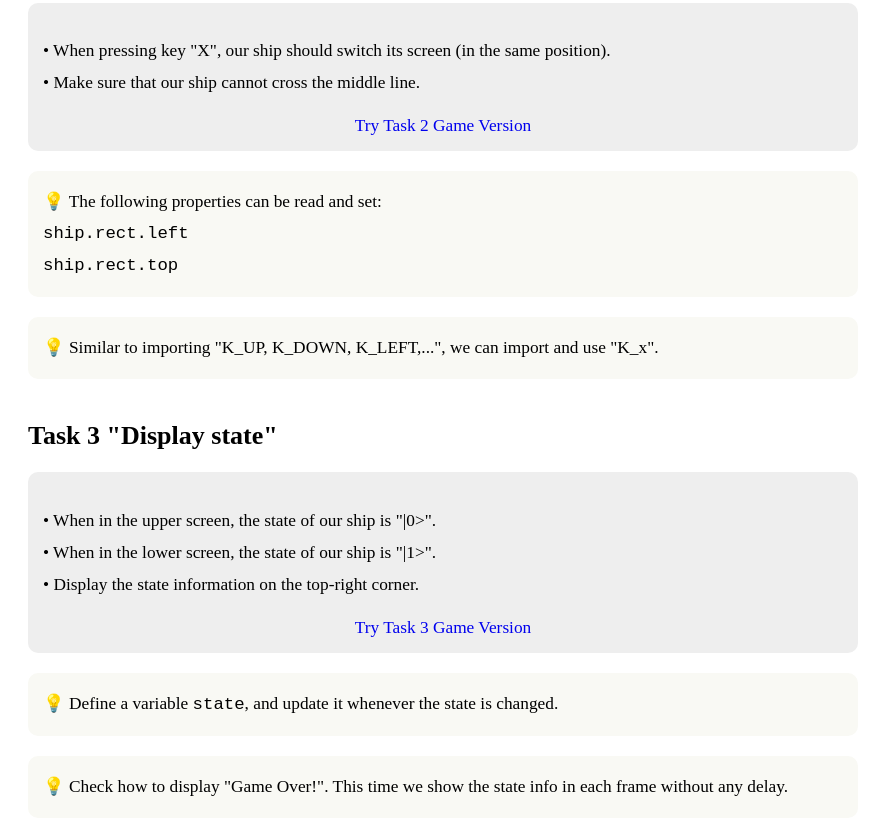
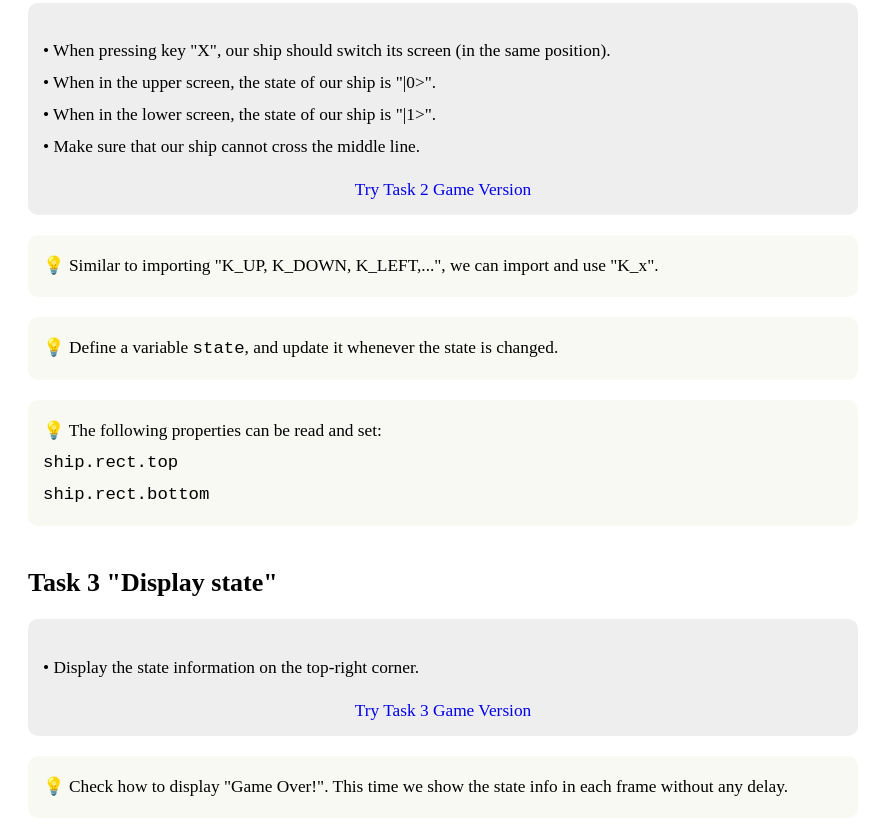
Before and after one commit to LearnQuantum/LearnQuantum.github.io, a plain HTML site: page my-photonic-ship/quantum-game.html in a window 1280 px wide. Shown: the part 681-1520 px from the top of the page, without its empty margins (0-893 px from the left). Drawn offline with Linux system fonts and the light colour scheme.

Commit message:
minor changes on quantum game

```diff
--- a/my-photonic-ship/quantum-game.html
+++ b/my-photonic-ship/quantum-game.html
@@ -70,37 +70,37 @@
  <p>
 	• When pressing key "X", our ship should switch its screen (in the same position).
 	<br><font class="space"></font>
+	• When in the upper screen, the state of our ship is "|0>".
+	<br><font class="space"></font>
+	• When in the lower screen, the state of our ship is "|1>".
+	<br><font class="space"></font>
 	• Make sure that our ship cannot cross the middle line.
 </p>
  <center><a href="games/photonic-ship-task2.html" target="_blank">Try Task 2 Game Version </a></center>
 </div>
 <br>
 <div class="hint">
-💡 The following properties can be read and set:
- <br>
- <code> ship.rect.left <br> ship.rect.top </code>
+💡 Similar to importing "K_UP, K_DOWN, K_LEFT,...", we can import and use "K_x".
+</div>
+
+<br>
+<div class="hint">
+💡 Define a variable <code>state</code>, and update it whenever the state is changed.
 </div>
 <br>
 <div class="hint">
-💡 Similar to importing "K_UP, K_DOWN, K_LEFT,...", we can import and use "K_x".
+💡 The following properties can be read and set:
+ <br>
+ <code> ship.rect.top <br> ship.rect.bottom </code>
 </div>
-
 
 <br>
 <h2>Task 3 "Display state"</h2>
 <div class="left-container">
  <p>
-	• When in the upper screen, the state of our ship is "|0>".
-	<br><font class="space"></font>
-	• When in the lower screen, the state of our ship is "|1>".
-	<br><font class="space"></font>
 	• Display the state information on the top-right corner.
 </p>
  <center><a href="games/photonic-ship-task3.html" target="_blank">Try Task 3 Game Version </a></center>
-</div>
-<br>
-<div class="hint">
-💡 Define a variable <code>state</code>, and update it whenever the state is changed.
 </div>
 <br>
 <div class="hint">
@@ -154,7 +154,7 @@
 </div>
 <br>
 <div class="hint">
-💡 Each enemy has <code> enemy.rect.top </code> for its vertical (y) position. Check the code for updating the ship.
+💡 Each enemy has <code> enemy.rect.top </code> for its vertical (y) position. Check the code for updating the enemy.
 </div>
 
 
```
